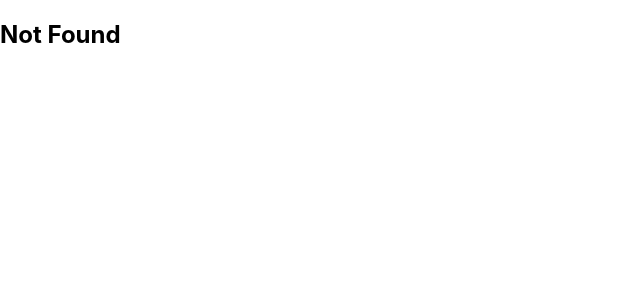
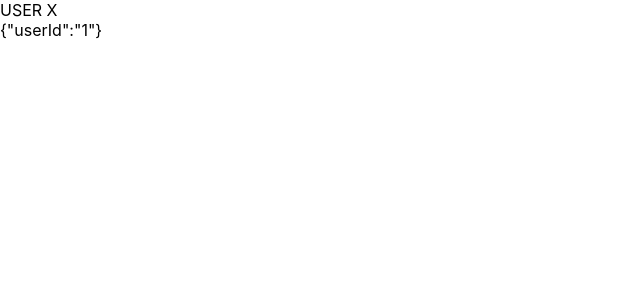
Before and after one commit to jalexbedolla/DEV.f, a React (Create React App) app in the folder kataFrontend/react-functional/: page /user/1 in a window 1280 px wide. Shown: the top 300 px of the page, without its empty margins (0-640 px from the left). Built offline with nearby package versions, Linux system fonts and the light colour scheme.

Commit message:
sharedUserLayout

```diff
--- a/kataFrontend/react-functional/src/App.jsx
+++ b/kataFrontend/react-functional/src/App.jsx
@@ -1,3 +1,5 @@
+/*  esta es una aplicacion 'SPA.. single page aplication */
+
 import React from "react";
 import { BrowserRouter, Routes, Route } from "react-router-dom";
 import "./App.css";
@@ -11,6 +13,7 @@ import {
   Todos,
   Users,
   Home,
+  SharedUserLayout,
 } from "./Pages";
 
 const App = () => {
@@ -27,7 +30,10 @@ const App = () => {
         <Route path="post" element={<Post />} />
         <Route path="singleUser" element={<SingleUser />} />
         <Route path="todos" element={<Todos />} />
-        <Route path="users" element={<Users />} />
+        <Route path="user" element={<SharedUserLayout/>}>
+          <Route index element={<Users/>}/>
+          <Route path=":userId" element={<SingleUser/>}/>
+        </Route>
         <Route path="*" element={<NotFound />} />
       </Routes>
     </BrowserRouter>
--- /dev/null
+++ b/kataFrontend/react-functional/src/Pages/SharedUserLayout.jsx
@@ -0,0 +1,10 @@
+import { Outlet } from "react-router-dom";
+
+export const SharedUserLayout = () => {
+  return (
+    <>
+      <div>USER X</div>
+      <Outlet/>
+    </>
+  )
+}
--- a/kataFrontend/react-functional/src/Pages/SingleUser.jsx
+++ b/kataFrontend/react-functional/src/Pages/SingleUser.jsx
@@ -1,7 +1,13 @@
 import React from 'react'
+import { useParams } from 'react-router-dom'
 
 export const SingleUser = () => {
+  const params = useParams()
   return (
-    <div>SingleUser</div>
+    <div>
+      {
+        JSON.stringify(params)
+      }
+    </div>
   )
 }
--- a/kataFrontend/react-functional/src/Pages/Users.jsx
+++ b/kataFrontend/react-functional/src/Pages/Users.jsx
@@ -1,5 +1,6 @@
 import React, { useState, useEffect } from "react"; // no olvidar poner los hook a usar
 import { placeholderApi } from "../Api/placeholderApi";
+import { Link } from "react-router-dom";
 
 export const Users = () => {
   const [users, setUsers] = useState([]);
--- a/kataFrontend/react-functional/src/Pages/index.js
+++ b/kataFrontend/react-functional/src/Pages/index.js
@@ -7,3 +7,4 @@ export { SingleUser } from "./SingleUser";
 export { Todos } from "./Todos";
 export { Users } from "./Users";
 export { Home } from "./Home";
+export { SharedUserLayout } from "./SharedUserLayout";
```
